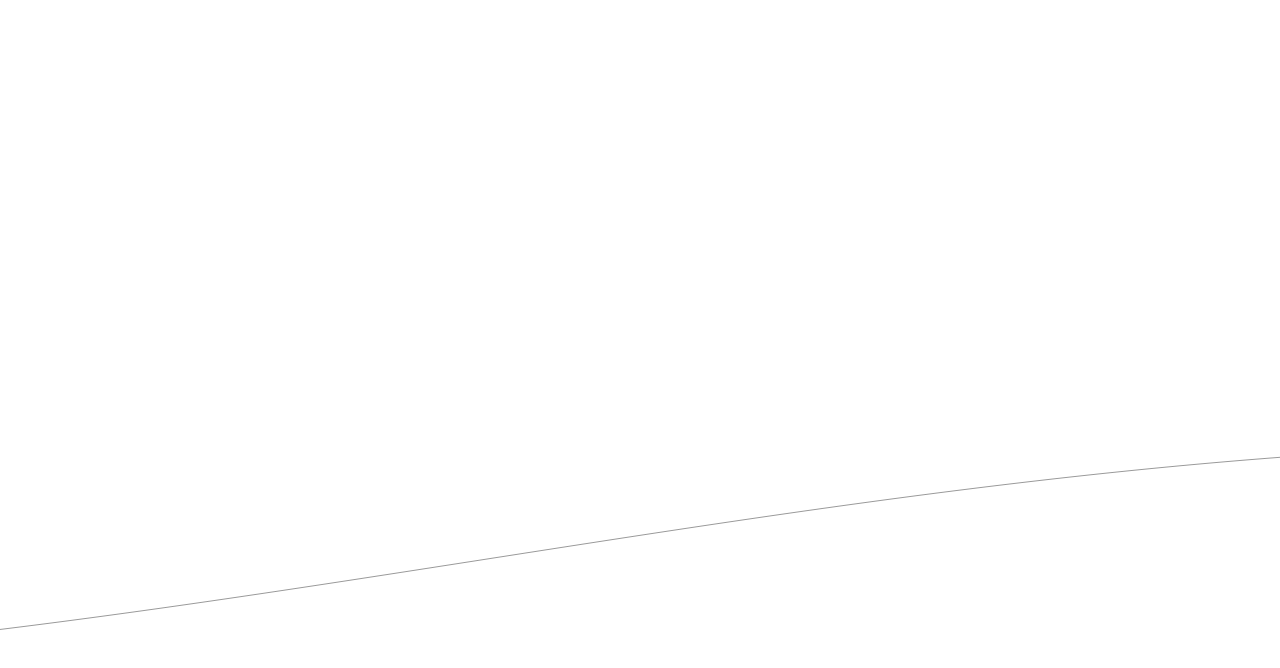
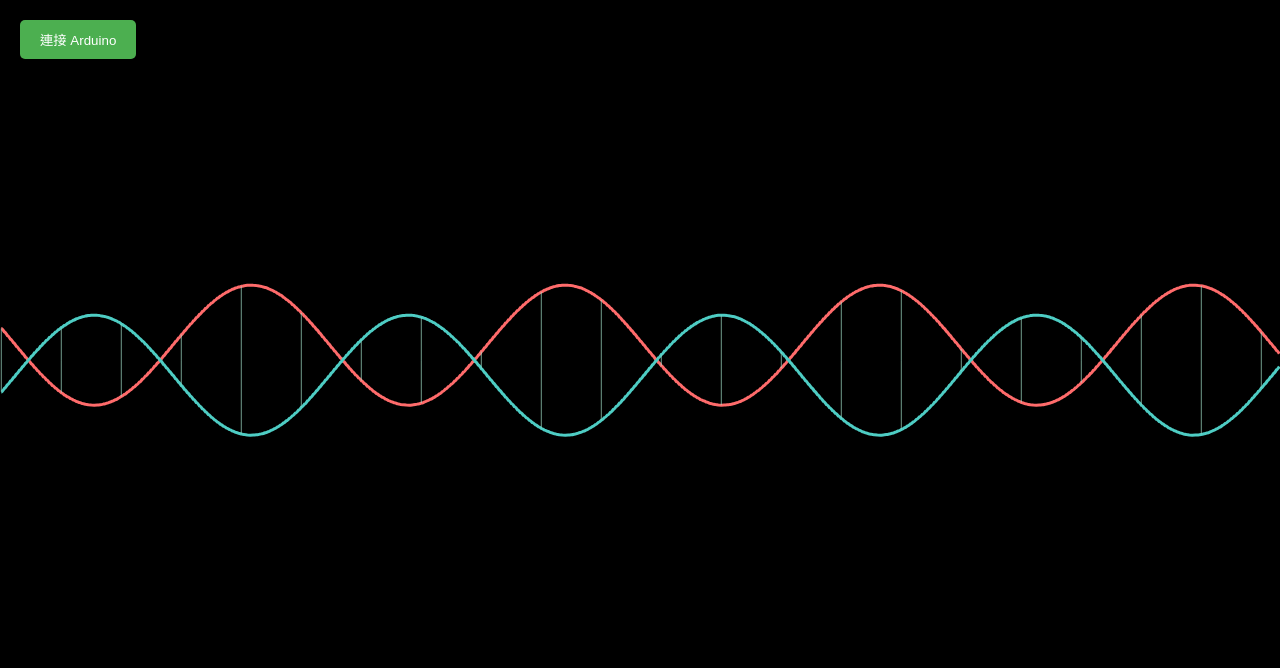
Before and after one commit to soya0924/line2, a website: page index.html in a window 1280 px wide. Drawn offline with Linux system fonts and the light colour scheme.

Commit message:
優化 DNA 動畫效果：移除鋸齒狀效果，調整間距，新增 Arduino 控制功能

```diff
--- a/index.html
+++ b/index.html
@@ -1,9 +1,9 @@
 <!DOCTYPE html>
-<html lang="en">
+<html lang="zh-TW">
 <head>
     <meta charset="UTF-8">
     <meta name="viewport" content="width=device-width, initial-scale=1.0">
-    <title>繪圖教學</title>
+    <title>DNA 波浪動畫</title>
     <style>
         html, body {
             margin: 0;
@@ -11,6 +11,7 @@
             width: 100%;
             height: 100%;
             overflow: hidden;
+            background: #000;
         }
         #waveCanvas {
             display: block;
@@ -20,9 +21,26 @@
             width: 100%;
             height: 100%;
         }
+        #connectButton {
+            position: fixed;
+            top: 20px;
+            left: 20px;
+            padding: 10px 20px;
+            background: #4CAF50;
+            color: white;
+            border: none;
+            border-radius: 5px;
+            cursor: pointer;
+            z-index: 100;
+        }
+        #connectButton:hover {
+            background: #45a049;
+        }
     </style>
 </head>
 <body>
+    <button id="connectButton">連接 Arduino</button>
+    <canvas id="waveCanvas"></canvas>
     <script src="main.js"></script>
 </body>
 </html>
--- a/main.js
+++ b/main.js
@@ -1,151 +1,131 @@
 document.addEventListener('DOMContentLoaded', function() {
-    console.log('全畫面波浪動畫已載入！');
+    const canvas = document.getElementById('waveCanvas');
+    const ctx = canvas.getContext('2d');
+    const connectButton = document.getElementById('connectButton');
 
-    // 建立 canvas 元素並插入 body
-    let canvas = document.getElementById('waveCanvas');
-    if (!canvas) {
-        canvas = document.createElement('canvas');
-        canvas.id = 'waveCanvas';
-        document.body.appendChild(canvas);
-    }
+    let port;
+    let reader;
+    let rotationSpeed = 0.02;
+    let time = 0;
 
-    const ctx = canvas.getContext('2d');
-
-    // 設定基本參數，使用隨機值
-    const verticalCenter = window.innerHeight * (0.3 + Math.random() * 0.4); // 隨機位置在畫面30%-70%之間
-    const baseAmplitude = (97.5 + Math.random() * 39); // 增加 30%（從 75-105 增加到 97.5-136.5）
-
-    // 波形參數 - 使用隨機值初始化
-    const waveParams = {
-        frequency: (0.0013 + Math.random() * 0.00195), // 增加 30%
-        phase: Math.random() * Math.PI * 2, // 隨機相位
-        speed: 0.01 + Math.random() * 0.02, // 隨機速度
-        horizontalSpeed: 1 + Math.random() * 0.5, // 水平移動速度 (每幀移動的像素數)
-        floatSpeed: 0.0008 + Math.random() * 0.0004, // 飄浮速度
-        floatAmplitude: 30 + Math.random() * 20 // 飄浮幅度
+    const waves = {
+        wave1: {
+            amplitude: 60,
+            frequency: 0.02,
+            phase: 0,
+            color: '#FF6B6B',
+            offsetY: -15
+        },
+        wave2: {
+            amplitude: 60,
+            frequency: 0.02,
+            phase: Math.PI,
+            color: '#4ECDC4',
+            offsetY: 15
+        }
     };
 
-    // 用於創建自然變化的多個波
-    const subWaves = [
-        {
-            frequency: waveParams.frequency * (0.325 + Math.random() * 0.13), // 增加 30%
-            amplitude: baseAmplitude * 0.195, // 增加 30%
-            speed: waveParams.speed * 0.7,
-            phase: Math.random() * Math.PI * 2
-        },
-        {
-            frequency: waveParams.frequency * (0.975 + Math.random() * 0.195), // 增加 30%
-            amplitude: baseAmplitude * 0.0975, // 增加 30%
-            speed: waveParams.speed * 1.3,
-            phase: Math.random() * Math.PI * 2
+    async function connectToArduino() {
+        try {
+            port = await navigator.serial.requestPort();
+            await port.open({ baudRate: 9600 });
+
+            connectButton.textContent = '已連接';
+            connectButton.style.background = '#666';
+            connectButton.disabled = true;
+
+            const textDecoder = new TextDecoderStream();
+            const readableStreamClosed = port.readable.pipeTo(textDecoder.writable);
+            const reader = textDecoder.readable.getReader();
+
+            while (true) {
+                const { value, done } = await reader.read();
+                if (done) {
+                    reader.releaseLock();
+                    break;
+                }
+                const potValue = parseInt(value);
+                if (!isNaN(potValue)) {
+                    rotationSpeed = 0.01 + (potValue / 1023) * 0.09;
+                }
+            }
+        } catch (error) {
+            console.error('連接錯誤:', error);
+            connectButton.textContent = '重試連接';
+            connectButton.style.background = '#f44336';
+            connectButton.disabled = false;
         }
-    ];
-
-    // 時間變數
-    let time = Math.random() * 100; // 隨機的起始時間
-
-    // 水平偏移量 - 用於實現右至左的移動
-    let horizontalOffset = 0;
-
-    // 儲存前一幀的波形，用於高比例平滑過渡
-    let previousWavePoints = [];
-
-    // 延伸參數 - 讓線條延伸到畫面外
-    const extensionFactor = 0.3; // 每側延伸畫面寬度的30%
+    }
 
     function resizeCanvas() {
         canvas.width = window.innerWidth;
         canvas.height = window.innerHeight;
-        // 重設前一幀波形
-        previousWavePoints = Array(Math.ceil(canvas.width * (1 + extensionFactor * 2))).fill(verticalCenter);
     }
 
-    // 使用平滑曲線繪製波浪
-    function drawSmoothWave(points) {
-        if (points.length < 2) return;
+    function drawDNAWave() {
+        ctx.clearRect(0, 0, canvas.width, canvas.height);
 
-        const startX = -canvas.width * extensionFactor;
+        Object.values(waves).forEach(wave => {
+            ctx.beginPath();
+            ctx.strokeStyle = wave.color;
+            ctx.lineWidth = 3;
 
-        ctx.beginPath();
-        ctx.moveTo(startX, points[0]);
+            const path = new Path2D();
+            let firstPoint = true;
 
-        // 使用平滑的曲線連接點
-        for (let i = 1; i < points.length; i++) {
-            const x = startX + i;
-            ctx.lineTo(x, points[i]);
-        }
+            for (let x = 0; x < canvas.width; x += 3) {
+                const baseY = Math.sin(x * wave.frequency + wave.phase + time) * wave.amplitude;
+                const rotationY = Math.sin(time * 0.8) * 40;
+                const rotationX = Math.cos(time * 0.8) * 15;
 
-        ctx.stroke();
+                const y = baseY + rotationY + canvas.height / 2 + wave.offsetY;
+                const adjustedX = x + rotationX;
+
+                if (firstPoint) {
+                    path.moveTo(adjustedX, y);
+                    firstPoint = false;
+                } else {
+                    const prevX = x - 3;
+                    const prevY = Math.sin(prevX * wave.frequency + wave.phase + time) * wave.amplitude +
+                                rotationY + canvas.height / 2 + wave.offsetY;
+                    const cpX = (adjustedX + prevX) / 2;
+                    path.quadraticCurveTo(cpX, prevY, adjustedX, y);
+                }
+            }
+
+            ctx.stroke(path);
+
+            for (let x = 0; x < canvas.width; x += 60) {
+                const y1 = Math.sin(x * waves.wave1.frequency + waves.wave1.phase + time) * waves.wave1.amplitude +
+                          Math.sin(time * 0.8) * 40 + canvas.height / 2 + waves.wave1.offsetY;
+
+                const y2 = Math.sin(x * waves.wave2.frequency + waves.wave2.phase + time) * waves.wave2.amplitude +
+                          Math.sin(time * 0.8) * 40 + canvas.height / 2 + waves.wave2.offsetY;
+
+                const adjustedX = x + Math.cos(time * 0.8) * 15;
+
+                ctx.beginPath();
+                ctx.strokeStyle = `rgba(168, 230, 207, 0.4)`;
+                ctx.lineWidth = 1;
+
+                const controlPoint = {
+                    x: adjustedX,
+                    y: (y1 + y2) / 2
+                };
+
+                ctx.beginPath();
+                ctx.moveTo(adjustedX, y1);
+                ctx.quadraticCurveTo(controlPoint.x, controlPoint.y, adjustedX, y2);
+                ctx.stroke();
+            }
+        });
+
+        time += rotationSpeed;
+        requestAnimationFrame(drawDNAWave);
     }
 
-    // 自然平滑波形函數 - 加入水平偏移
-    function generateWavePoint(x, time, offset) {
-        // 添加水平偏移，實現右至左移動
-        const adjustedX = x + offset;
-
-        // 主波
-        let value = Math.sin(adjustedX * waveParams.frequency + time * waveParams.speed + waveParams.phase) * baseAmplitude;
-
-        // 添加子波，創造更自然的波形
-        for (const wave of subWaves) {
-            value += Math.sin(adjustedX * wave.frequency + time * wave.speed + wave.phase) * wave.amplitude;
-        }
-
-        return value;
-    }
-
-    function drawWave() {
-        // 增加時間
-        time += 0.01;
-
-        // 增加水平偏移量，實現從右到左的移動
-        horizontalOffset += waveParams.horizontalSpeed;
-
-        // 計算垂直位置的緩慢自然變化 - 使用新的飄浮參數
-        const verticalShift = Math.sin(time * waveParams.floatSpeed) * waveParams.floatAmplitude;
-
-        ctx.clearRect(0, 0, canvas.width, canvas.height);
-
-        // 創建當前幀的波形點 - 計算範圍擴展到畫面外
-        const totalWidth = Math.ceil(canvas.width * (1 + extensionFactor * 2));
-        const currentWavePoints = [];
-
-        for (let i = 0; i < totalWidth; i++) {
-            // 計算實際x坐標（相對於延伸後的起點）
-            const x = i;
-
-            // 生成波形值，加入水平偏移
-            const waveValue = generateWavePoint(x, time, horizontalOffset);
-
-            // 計算當前點的 y 坐標
-            let y = verticalCenter + waveValue + verticalShift;
-
-            // 與前一幀進行平滑過渡
-            if (previousWavePoints[i]) {
-                // 將當前幀的值與前一幀的值混合
-                y = previousWavePoints[i] * 0.85 + y * 0.15;
-            }
-
-            currentWavePoints[i] = y;
-        }
-
-        // 繪製波浪
-        ctx.strokeStyle = 'rgba(0, 0, 0, 0.8)';
-        ctx.lineWidth = 0.5;
-        drawSmoothWave(currentWavePoints);
-
-        // 保存當前波形作為下一幀的前一幀
-        previousWavePoints = [...currentWavePoints];
-
-        // 使用 requestAnimationFrame 以獲得更流暢的動畫
-        requestAnimationFrame(drawWave);
-    }
-
-    window.addEventListener('resize', function() {
-        resizeCanvas();
-    });
-
+    connectButton.addEventListener('click', connectToArduino);
+    window.addEventListener('resize', resizeCanvas);
     resizeCanvas();
-    // 開始動畫循環
-    requestAnimationFrame(drawWave);
+    drawDNAWave();
 });
```
Also changed, not shown: package.json (added, +15 -0 lines), server.js (added, +27 -0 lines), 3 other files.
